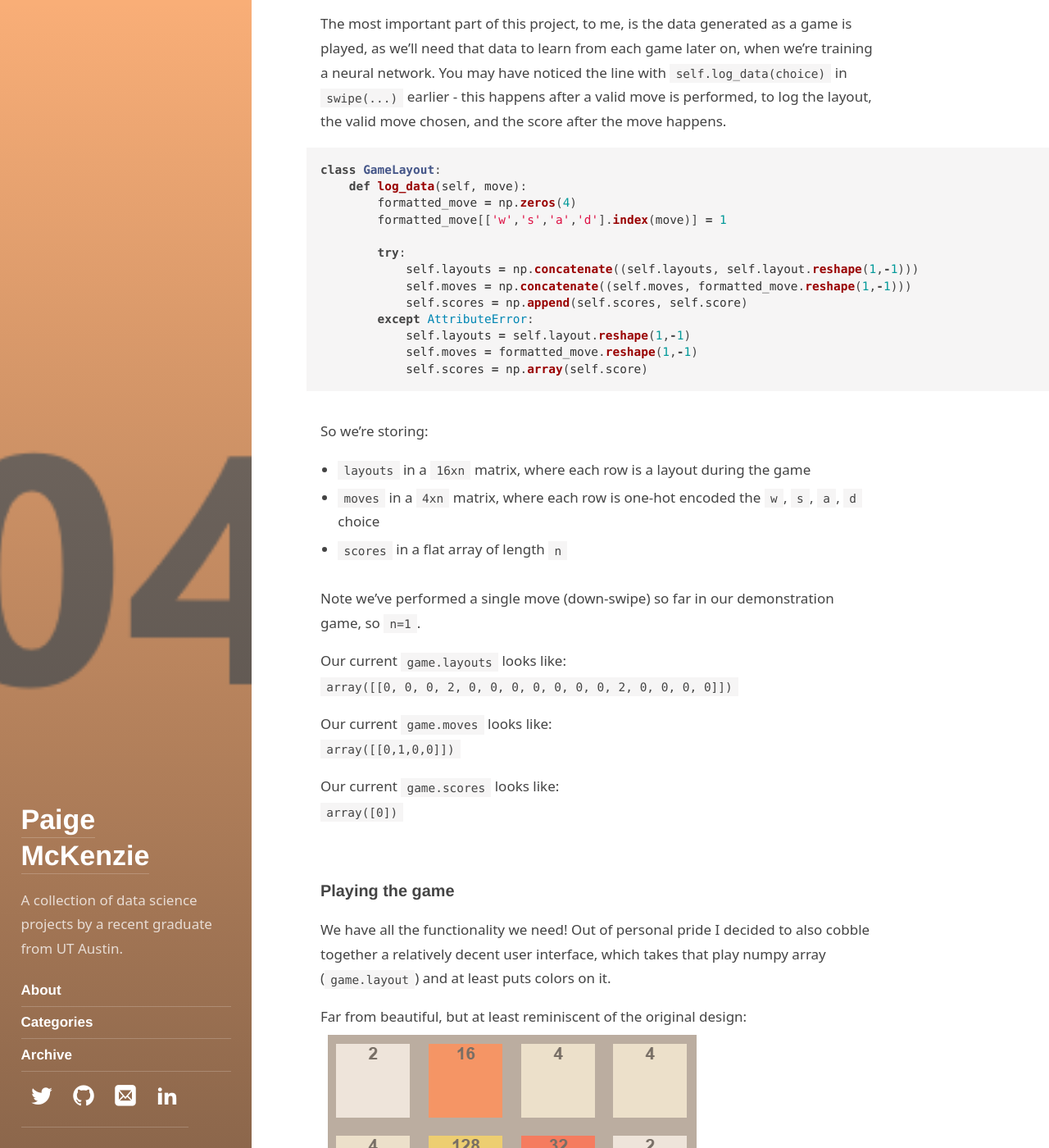
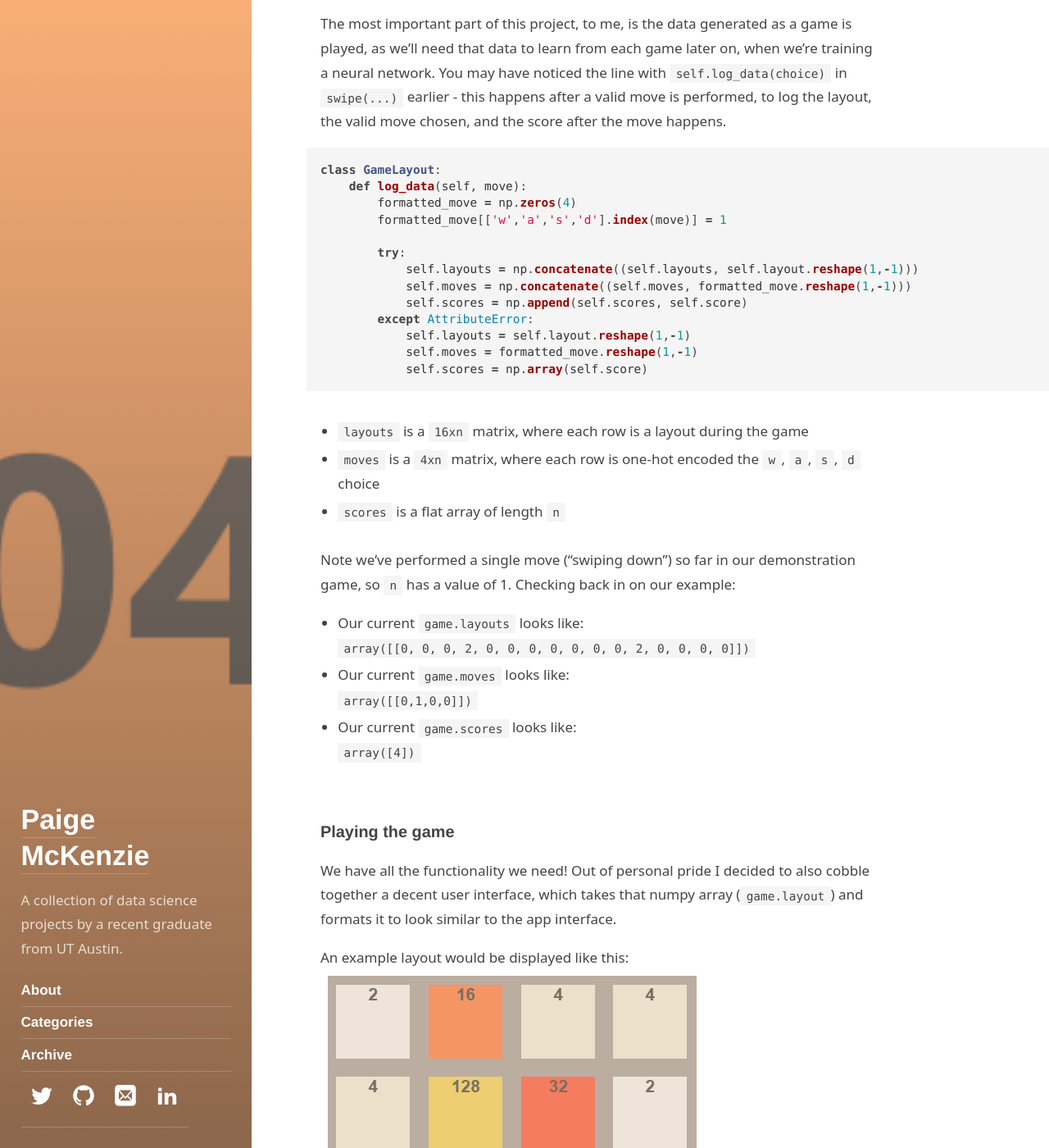
Before and after one commit to p-mckenzie/p-mckenzie.github.io, a Jekyll site: the page built from _posts/2019-10-11-2048-part-1.md, in a window 1280 px wide and 1400 px high, scrolled down 5619 px. Shown: the whole window at 82% size. Built offline with Jekyll 4.4.1, drawn with Linux system fonts in a browser that asks for light colours; some web fonts are replaced; some of the changed text lies outside the part shown.

Commit message:
fix typos

````diff
--- a/_posts/2019-10-11-2048-part-1.md
+++ b/_posts/2019-10-11-2048-part-1.md
@@ -194,7 +194,7 @@ the layout, the valid move chosen, and the score after the move happens.
 class GameLayout:
     def log_data(self, move):
         formatted_move = np.zeros(4)
-        formatted_move[['w','s','a','d'].index(move)] = 1
+        formatted_move[['w','a','s','d'].index(move)] = 1
 
         try:
             self.layouts = np.concatenate((self.layouts, self.layout.reshape(1,-1)))
@@ -205,30 +205,28 @@ class GameLayout:
             self.moves = formatted_move.reshape(1,-1)
             self.scores = np.array(self.score)
 ```
-So we're storing:
-* `layouts` in a `16xn` matrix, where each row is a layout during the game
-* `moves` in a `4xn` matrix, where each row is one-hot encoded the `w`, `s`, `a`, `d` choice
-* `scores` in a flat array of length `n`
+* `layouts` is a `16xn` matrix, where each row is a layout during the game
+* `moves` is a `4xn` matrix, where each row is one-hot encoded the `w`, `a`, `s`, `d` choice
+* `scores` is a flat array of length `n`
 
 <br>
-Note we've performed a single move (down-swipe) so far in our demonstration game, so `n=1`.
+Note we've performed a single move ("swiping down") so far in our demonstration game, so `n` has a value of 1.
+Checking back in on our example:
 
-Our current `game.layouts` looks like:<br>`array([[0, 0, 0, 2, 0, 0, 0, 0, 0, 0, 0, 2, 0, 0, 0, 0]])`
-
-Our current `game.moves` looks like:<br>`array([[0,1,0,0]])`
-
-Our current `game.scores` looks like:<br>`array([0])`
+* Our current `game.layouts` looks like:<br>`array([[0, 0, 0, 2, 0, 0, 0, 0, 0, 0, 0, 2, 0, 0, 0, 0]])`
+* Our current `game.moves` looks like:<br>`array([[0,1,0,0]])`
+* Our current `game.scores` looks like:<br>`array([4])`
 
 ### Playing the game
-We have all the functionality we need! Out of personal pride I decided to also cobble together a relatively
-decent user interface, which takes that play numpy array (`game.layout`) and at least puts colors on it.
+We have all the functionality we need! Out of personal pride I decided to also cobble together a
+decent user interface, which takes that numpy array (`game.layout`) and formats it to look similar to the app interface.
 
-Far from beautiful, but at least reminiscent of the original design:
+An example layout would be displayed like this:
 ![]({{site.url}}/assets/img/2048/mine.PNG)
 I'm far from a front-end expert, having never taken a class that taught/used JavaScript or CSS,
 but anything's possible with google and a little stubbornness!
 
-This implementation is available in the GitHub repository, and can be played (basic UI and all), out of
+The full game implementation is available in the GitHub repository, and can be played (basic UI and all), out of
 either a jupyter notebook locally, or via this binder:
 [![Binder](https://mybinder.org/badge_logo.svg)](https://mybinder.org/v2/gh/p-mckenzie/2048/master?filepath=%2FInteractive%20game%20demo.ipynb)
 
@@ -253,7 +251,7 @@ class GameDriver():
         from game import GameLayout
         for i in range(n):
             game = GameLayout()
-            moves = ['w','s','a','d']
+            moves = ['w','a','s','d']
             while game.active:
                 # repeatedly attempt to make a move
                 for move in self.weighted_shuffle(moves, method(game.layout)):
````
